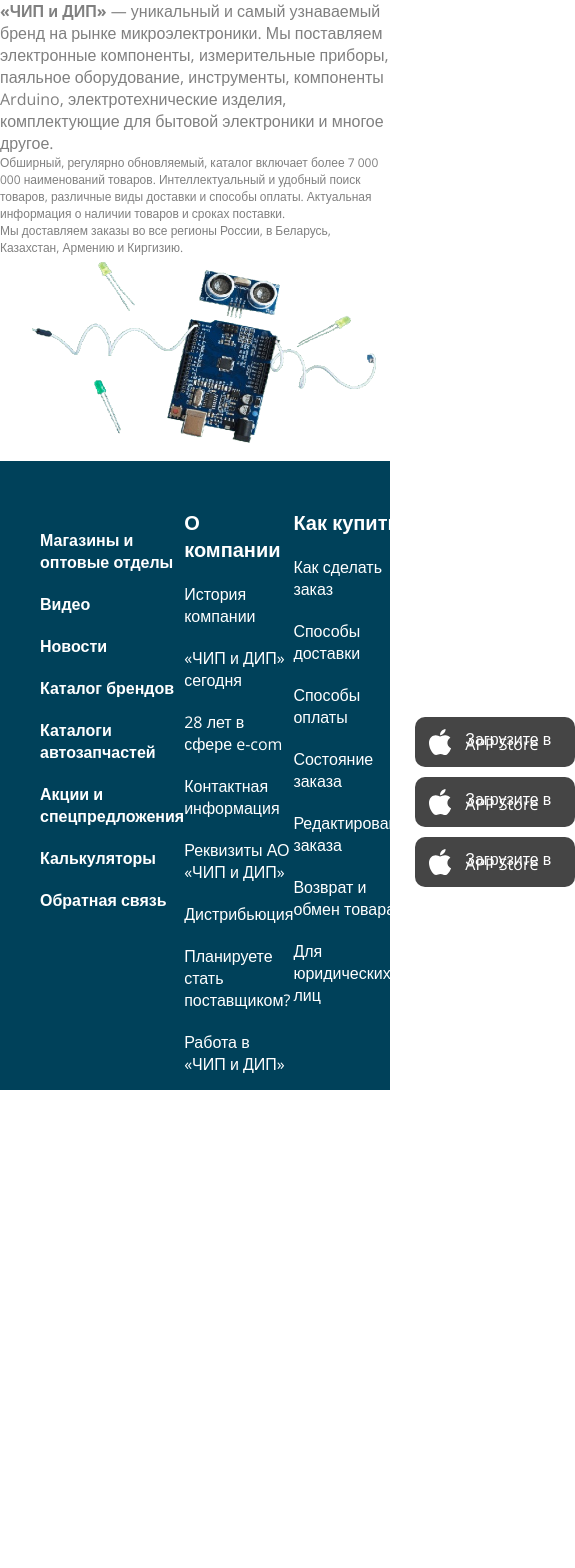
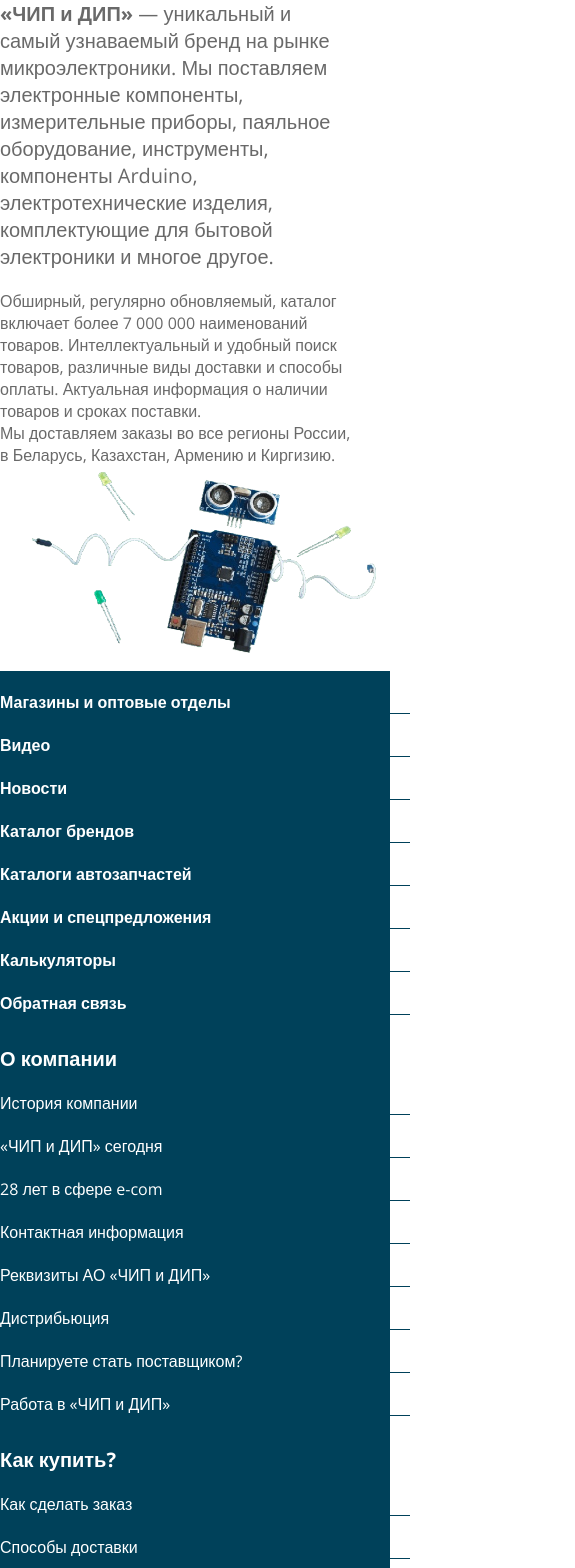
Before and after one commit to abbassiriyus/moysklad2_front, a Next.js app: page /footer_1 in a window 390 px wide. Shown: the top 1568 px of the page, 575 px wide, since content can reach past the window. Before the commit the page ends 1090 px from the top, so only its background shows below. Built offline with nearby package versions, Linux system fonts and the light colour scheme.

Commit message:
213123
123

```diff
--- a/src/pages/footer_1.js
+++ b/src/pages/footer_1.js
@@ -57,25 +57,17 @@
     <h4 style={{fontSize:'17px'}}>e-mail: sales@chipdip.ru</h4>
     <p style={{marginTop:'40px',marginBottom:'10px'}}>Скачайте мобильное приложение</p>
     <div className={s.app}>
-    <FaApple style={{fontSize:'30px'}} />
-      <div className={s.app1}>
+   <img src="https://static.chipdip.ru/images/layout/apps/appstore.svg" alt="" />
+    </div>
+    <div className={s.app}>
+   <img src="	https://static.chipdip.ru/images/layout/apps/googleplay.svg" alt="" />
+      {/* <div className={s.app1}>
         <p>Загрузите в</p>  <span>APP Store</span>
 
-      </div>
+      </div> */}
     </div>
     <div className={s.app}>
-    <FaApple style={{fontSize:'30px'}} />
-      <div className={s.app1}>
-        <p>Загрузите в</p>  <span>APP Store</span>
-
-      </div>
-    </div>
-    <div className={s.app}>
-    <FaApple style={{fontSize:'30px'}} />
-      <div className={s.app1}>
-        <p>Загрузите в</p>  <span>APP Store</span>
-
-      </div>
+   <img src="	https://static.chipdip.ru/images/layout/apps/appgallery.svg" alt="" />
     </div>
   </ul>
 </div>
--- a/src/styles/Navbar.module.css
+++ b/src/styles/Navbar.module.css
@@ -57,7 +57,7 @@
 }
 .search{
     display: grid;
-    grid-template-columns: 200px auto;
+    grid-template-columns: 220px auto;
     margin-bottom: 30px;
     margin-top: 20px;
 }
@@ -67,9 +67,13 @@
     display: flex;
     text-align: center;
     padding-left:10px;
+    padding-right: 10px;
     height: 50px;
     color: white;
     gap: 10px;
+}
+.red:hover{
+    background-color: #e30613;
 }
 .red span{
     font-weight: 900;
--- a/src/styles/footer_1.module.css
+++ b/src/styles/footer_1.module.css
@@ -1,16 +1,26 @@
 .footer{
     display: grid;
-    grid-template-columns: 1fr 1.2fr;
+    grid-template-columns: 0.9fr 1.2fr;
+    margin-bottom: -60px;
+    margin-top: 60px;
 }
 .footer_text{
-    color: grey;
+    color: rgba(0, 0, 0, 0.589);
+    width: 90%;
+
 }
 .footer_text h4{
     font-weight: 400;
+    font-size: 20px;
+    margin-bottom: 20px;
 }
 .footer_robo img{
     width: 100%;
     height: 500px;
+}
+.footer_robo{
+    z-index: -2312;
+
 }
 @media(max-width:1100px){
     .footer{
@@ -33,23 +43,23 @@
         width: 100%;
         height: 300px;
     }
-    .footer_text h4{
+    /* .footer_text h4{
         font-weight: 400;
         font-size: 20px;
-    }
+    } */
 }
 @media (max-width:600px) {
     .footer_robo img{
         width: 100%;
         height: 200px;
     }
-    .footer_text h4{
+    /* .footer_text h4{
         font-weight: 400;
         font-size: 16px;
     }
     .footer_text p{
         font-size: 12px;
-    }
+    } */
 }
 
 
@@ -69,16 +79,30 @@
 .footer1 ul li{
     list-style: none;
     margin-top: 20px;
+    display: flex;
+    border-bottom: 1px solid #00415a;
+}
+.footer1 ul li:hover{
+    color: grey;
+    text-shadow: black 1px 0 10px;
+
+}
+.footer1 ul{
+    margin-bottom: 30px;
 }
 .ulh4 h4{
     font-weight: 700;
+}
+.ulh4 h4:hover{
+    color: grey;
+    text-shadow: black 1px 0 10px;
 }
 .app{
     display: flex;
     gap: 10px;
     align-items: center;
     min-width: 150px;
-    background-color: rgba(0, 0, 0, 0.729);
+    background-color: rgba(52, 46, 46, 0.729);
     color: white;
     width: 50%;
     height: 50px;
@@ -93,3 +117,77 @@
 .app1{
     line-height: 5px;
 }
+@media (max-width:1160px) {
+    .footer1{
+        display: grid;
+        background-color: #00415a;
+        padding: 48px 40px 15px;
+        color: white;
+        grid-template-columns: 1fr 1fr 1fr ;
+    }
+}
+@media (max-width:960px) {
+    .footer1{
+        display: grid;
+        background-color: #00415a;
+        padding: 48px 40px 15px;
+        color: white;
+        grid-template-columns: 1fr 1fr ;
+    }
+}
+@media (max-width:640px) {
+    .footer1{
+        display: grid;
+        background-color: #00415a;
+        padding: 0px;
+        color: white;
+        grid-template-columns:  1fr ;
+    }
+    .app{
+        display: flex;
+        gap: 10px;
+        align-items: center;
+        min-width: 100px;
+        background-color: rgba(0, 0, 0, 0.729);
+        color: white;
+        width: 35%;
+        height: 50px;
+        padding-left: 10px;
+        margin-bottom: 10px;
+        border-radius: 10px;
+        transition: 1s;
+    }
+}
+@media (max-width:500px) {
+    .app{
+        display: flex;
+        gap: 10px;
+        align-items: center;
+        min-width: 150px;
+        background-color: rgba(0, 0, 0, 0.729);
+        color: white;
+        width: 40%;
+        height: 50px;
+        padding-left: 10px;
+        margin-bottom: 10px;
+        border-radius: 10px;
+        transition: 1s;
+    }
+}
+
+@media (max-width:390px) {
+    .app{
+        display: flex;
+        gap: 10px;
+        align-items: center;
+        min-width: 150px;
+        background-color: rgba(0, 0, 0, 0.729);
+        color: white;
+        width: 50%;
+        height: 50px;
+        padding-left: 10px;
+        margin-bottom: 10px;
+        border-radius: 10px;
+        transition: 1s;
+    }
+}
```
Also changed, not shown: src/pages/index.js (+2 -13 lines).
